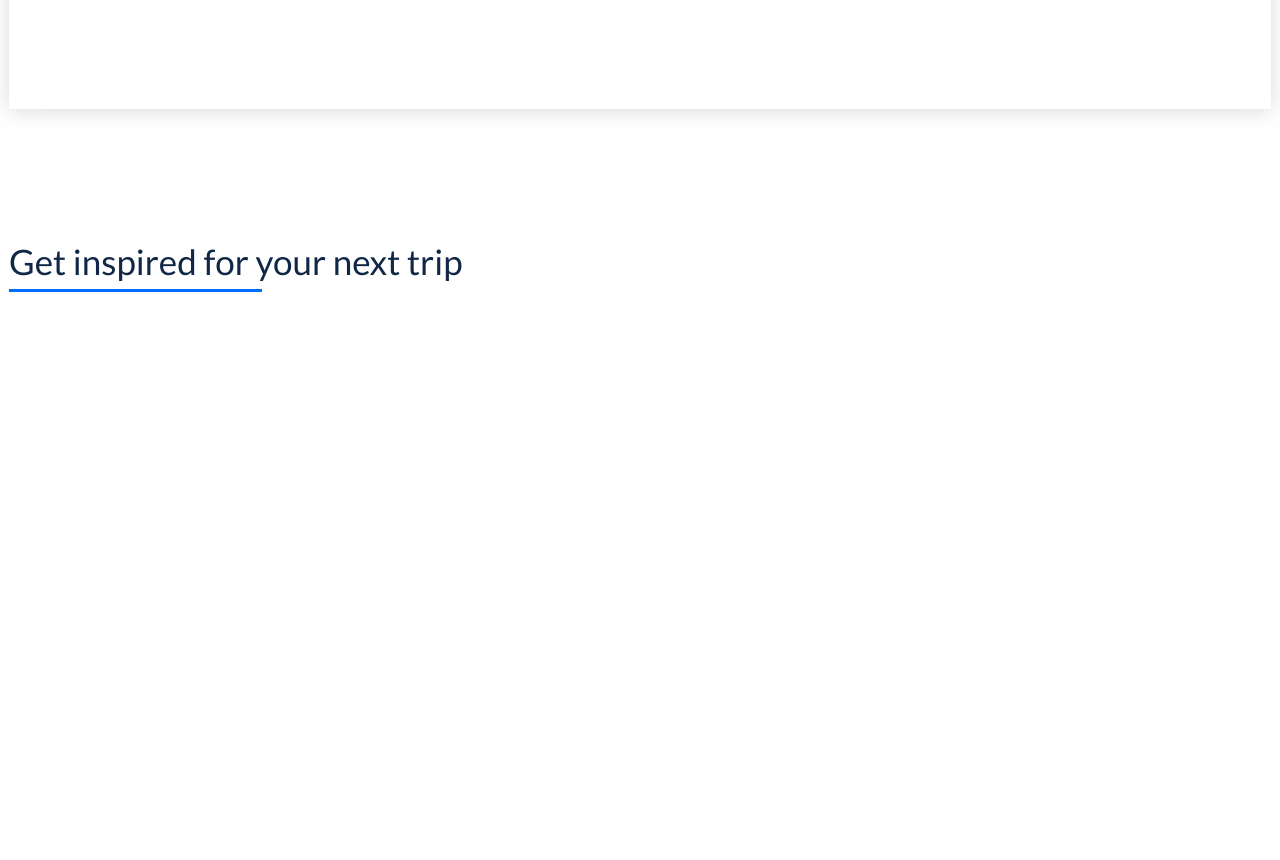
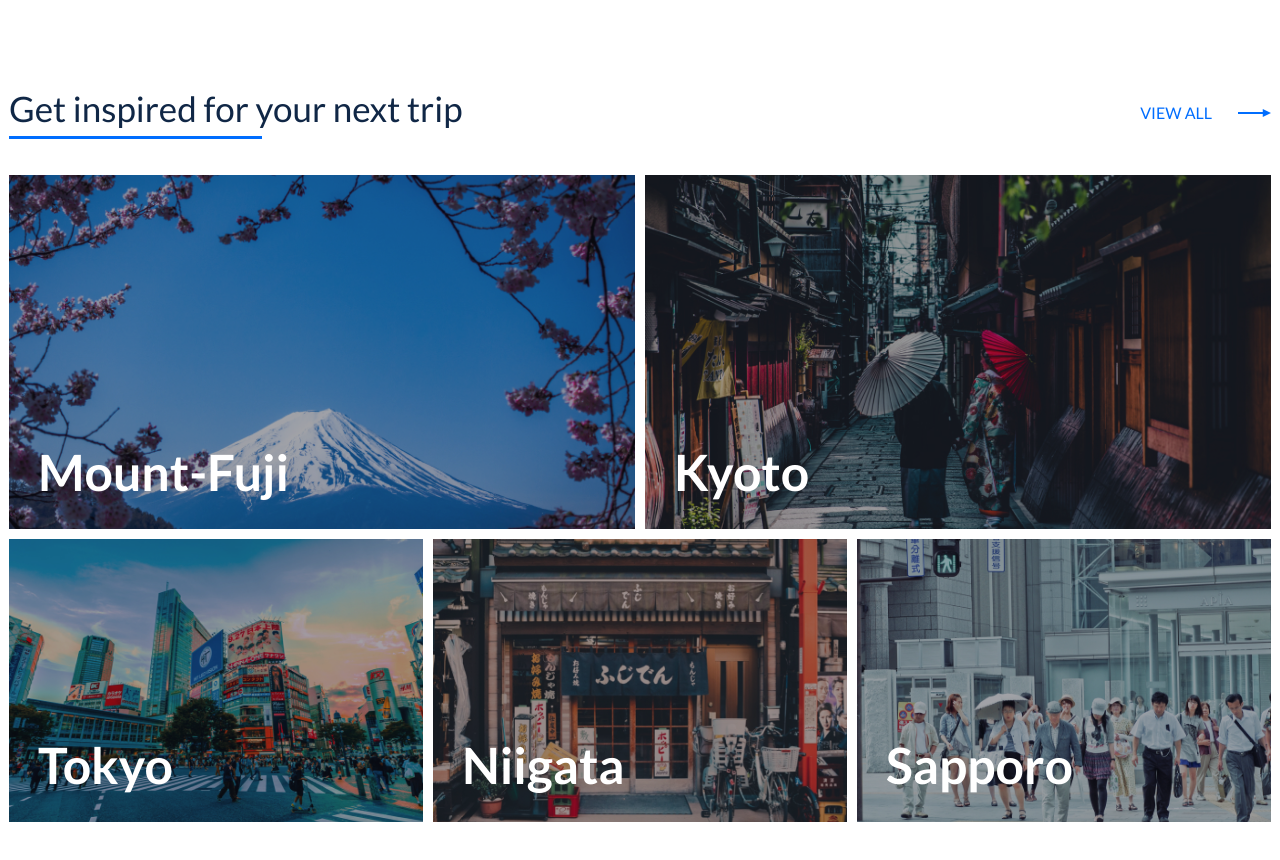
Before and after one commit to Ciphra333/OdiGo, a plain HTML site: page index.html in a window 1280 px wide. Shown: the part 1238-2098 px from the top of the page. Before the commit the page ends 1530 px from the top, so only its background shows below. Drawn offline with Linux system fonts and the light colour scheme.

Commit message:
places
Доделанные карточки

```diff
--- a/css/style.css
+++ b/css/style.css
@@ -475,7 +475,7 @@ img {
     background: url(../img/intro-bg.jpg) no-repeat center;
     background-size: cover;
     padding-top: 263px;
-    padding-bottom: 376px;
+    padding-bottom: 223px;
 }
 .intro__title {
     max-width: 619px;
@@ -622,6 +622,10 @@ line-height: 24px;
 /* Benefits styles End */
 
 /*  Places Start */
+.places {
+    margin-bottom: 131px;
+}
+
 .section-title {
     position: relative;
     font-weight: 500;
@@ -642,4 +646,87 @@ line-height: 24px;
 }
 
 
+.places__caption {
+display: flex;
+flex-wrap: wrap;
+align-items: center;
+justify-content: space-between;
+margin-bottom: 36px;
+}
+
+.places__title {
+    margin-right: 15px;
+}
+
+.places__view-all {
+    font-size: 16px;
+    line-height: 24px;
+    color: #006DFE;
+    text-decoration: none;
+    padding-right: 59px;
+    background: url(../img/svg/arrow-right-icon.svg) no-repeat right center;
+}
+.places__view-all:hover, .places__view-all:focus {
+    opacity: .65;
+}
+.places__cards {
+    display: grid;
+    grid-template-columns: repeat(6, 1fr);
+    grid-gap: 10px;
+}
+.places__card {
+    position: relative;
+    overflow: hidden;
+}
+.places__card:hover .places__card-pic {
+transform: scale(1.05);
+}
+.places__card::after {
+    display: block;
+    content: '';
+    width: 100%;
+    height: 100%;
+    background-color: rgba(21, 24, 36, 0.4);
+    position: absolute;
+    top: 0;
+    left: 0;
+    z-index: 2;
+}
+.places__card-title {
+    font-weight: bold;
+    font-size: 50px;
+    line-height: 60px;
+    color: #fff;
+    position: absolute;
+    bottom: 27px;
+    left: 29px;
+    z-index: 3;
+}
+.places__card_size-lg {
+    grid-column: span 3;
+}
+.places__card_size-sm {
+    grid-column: span 2;
+}
+.places__card-pic {
+    width: 100%;
+    transition: .15s all;
+}
+.places__card-pic_size_lg {
+    height: 354px;
+    object-fit: cover;
+}
+.places__card-pic_size_sm {
+    height: 283px;
+    object-fit: cover;
+}
+.places__card-link {
+    position: absolute;
+    top: 0;
+    left: 0;
+    width: 100%;
+    height: 100%;
+    z-index: 4;
+}
+
 /*  Places End */
--- a/index.html
+++ b/index.html
@@ -135,9 +135,52 @@
 
         <section class="places">
             <div class="wrapper__full">
-                <h2 class="places__title section-title">
-                    Get inspired for your next trip
-                </h2>
+                <div class="places__caption">
+                    <h2 class="places__title section-title">
+                        Get inspired for your next trip
+                    </h2>
+                    <a href="#!" class="places__view-all">VIEW ALL</a>
+                </div>
+
+                <div class="places__cards">
+                    <figure class="places__card places__card_size-lg">
+                        <img src="../OdiGo/img/Mount-Fuji.jpg" alt="Mount Fuji"
+                            class="places__card-pic places__card-pic_size_lg">
+                        <figcaption class="places__card-title">
+                            Mount-Fuji
+                        </figcaption>
+                        <a href="#!" class="places__card-link"></a>
+                    </figure>
+                    <figure class="places__card places__card_size-lg">
+                        <img src="./img/Kyoto.jpg" alt="Kyoto" class="places__card-pic places__card-pic_size_lg">
+                        <figcaption class="places__card-title">
+                            Kyoto
+                        </figcaption>
+                        <a href="#!" class="places__card-link"></a>
+                    </figure>
+                    <figure class="places__card places__card_size-sm">
+                        <img src="./img/Tokyo.jpg" alt="Tokyo" class="places__card-pic places__card-pic_size_sm">
+                        <figcaption class="places__card-title">
+                            Tokyo
+                        </figcaption>
+                        <a href="#!" class="places__card-link"></a>
+                    </figure>
+                    <figure class="places__card places__card_size-sm">
+                        <img src="./img/Niigata.jpg" alt="Niigata" class="places__card-pic places__card-pic_size_sm">
+                        <figcaption class="places__card-title">
+                            Niigata
+                        </figcaption>
+                        <a href="#!" class="places__card-link"></a>
+                    </figure>
+                    <figure class="places__card places__card_size-sm">
+                        <img src="./img/Sapporo.jpg" alt="Sapporo" class="places__card-pic places__card-pic_size_sm">
+                        <figcaption class="places__card-title">
+                            Sapporo
+                        </figcaption>
+                        <a href="#!" class="places__card-link"></a>
+                    </figure>
+
+                </div>
             </div>
         </section>
 
```
Also changed, not shown: img/Kyoto.jpg (added), img/Mount-Fuji.jpg (added), img/Niigata.jpg (added), img/Sapporo.jpg (added), img/Tokyo.jpg (added).
